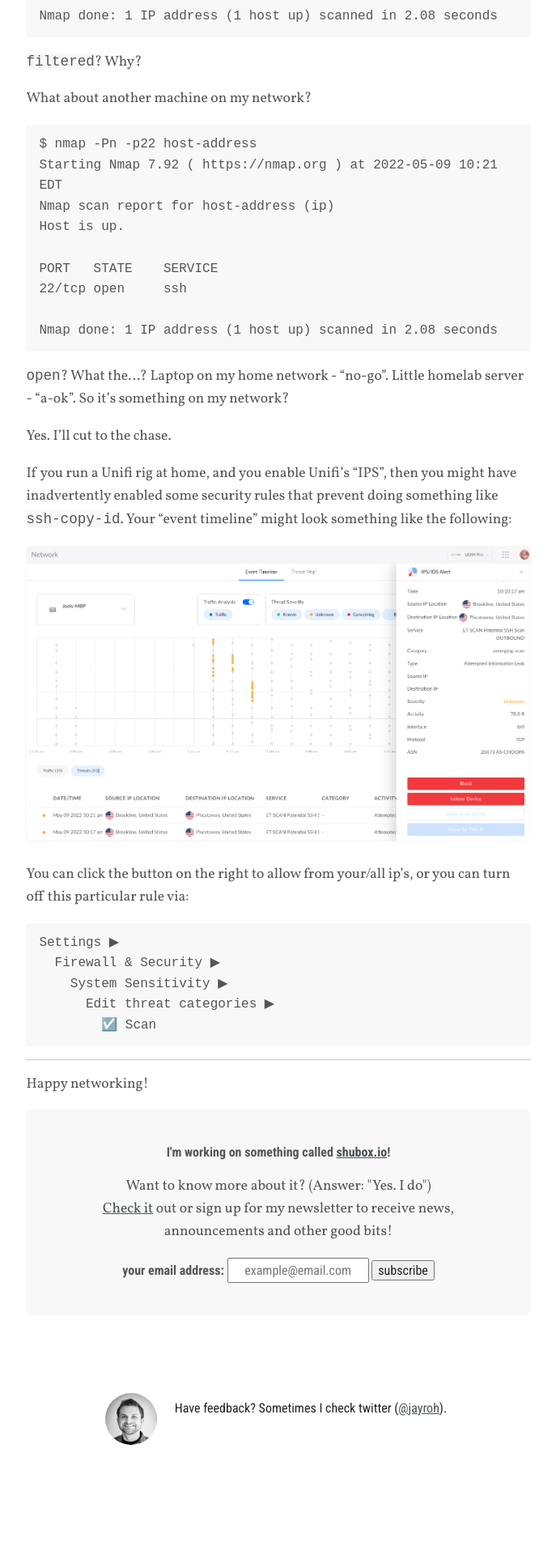
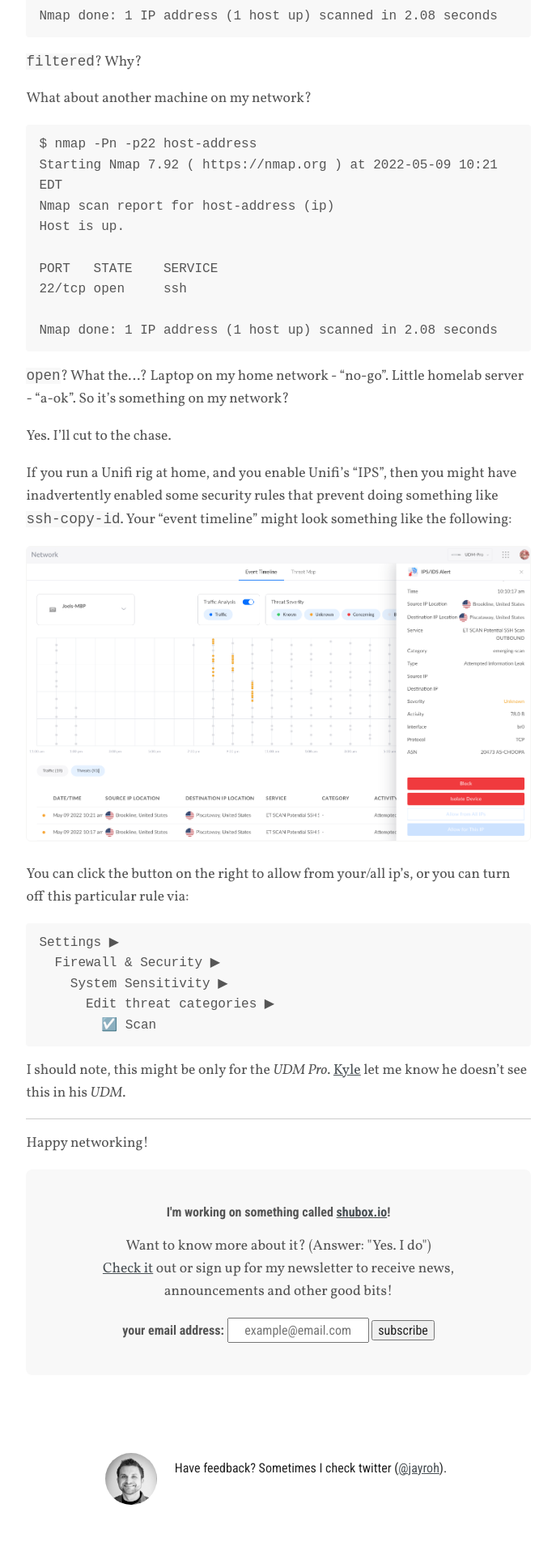
Before and after one commit to jayroh/joeloliveira.com, a Jekyll site: the page built from _posts/2022-05-13-weeknotes-for-the-week-ending-may-13.md, in a window 1280 px wide. Shown: the part 898-2818 px from the top of the page at 81% size, without its empty margins (296-983 px from the left). Built offline with Jekyll 4.4.1, drawn with Linux system fonts in a browser that asks for light colours; nearby versions of some CDN libraries; before the commit the page ends 2744 px from its top, so only the background shows below that.

Commit message:
Add note about UDM pro vs UDM

````diff
--- a/_posts/2022-05-13-weeknotes-for-the-week-ending-may-13.md
+++ b/_posts/2022-05-13-weeknotes-for-the-week-ending-may-13.md
@@ -73,6 +73,8 @@
         ☑️ Scan
 ```
 
+I should note, this might be only for the *UDM Pro*. [Kyle](https://twitter.com/kyleridolfo) let me know he doesn't see this in his *UDM*.
+
 ***
 
 Happy networking!
````
